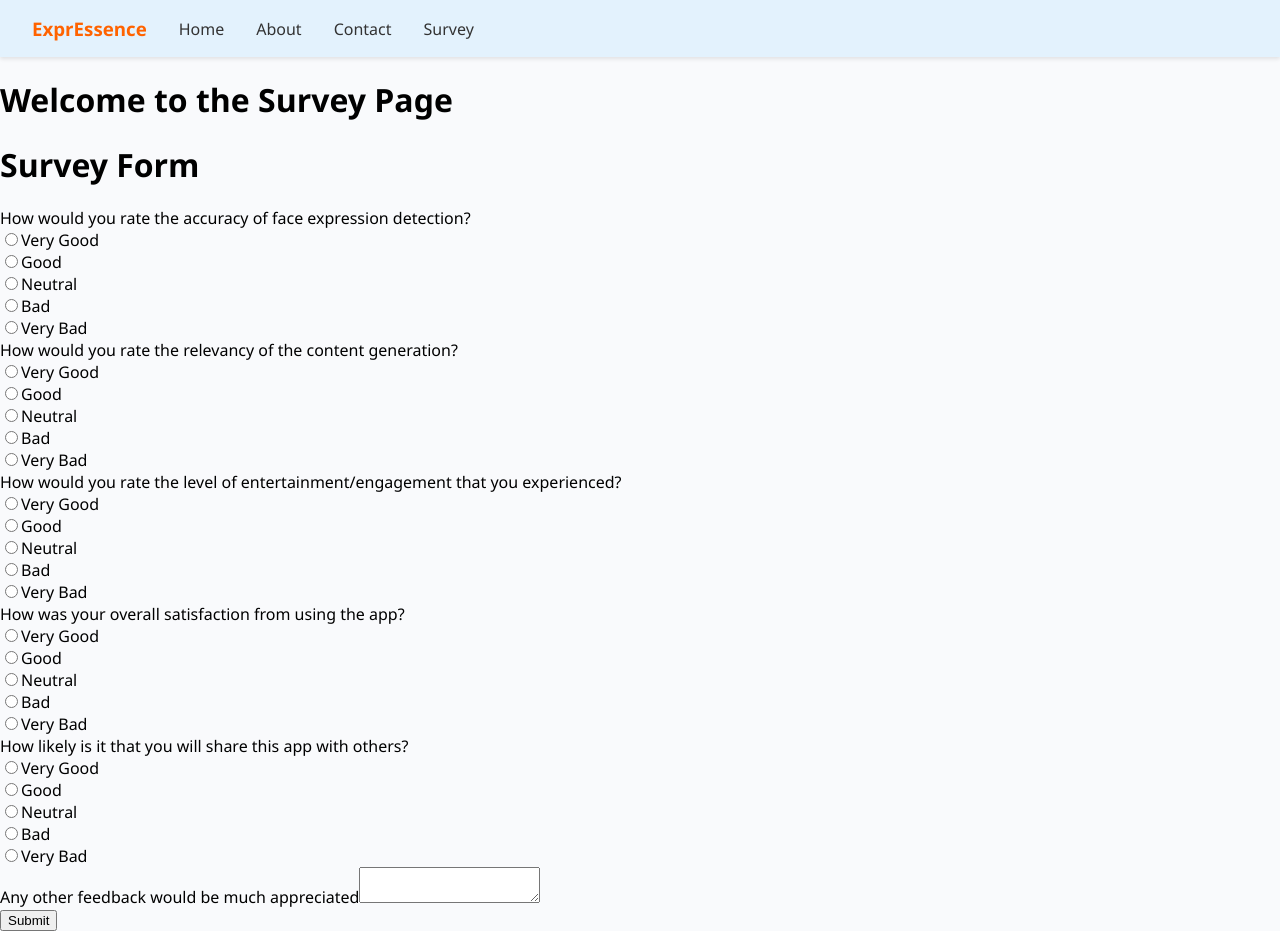
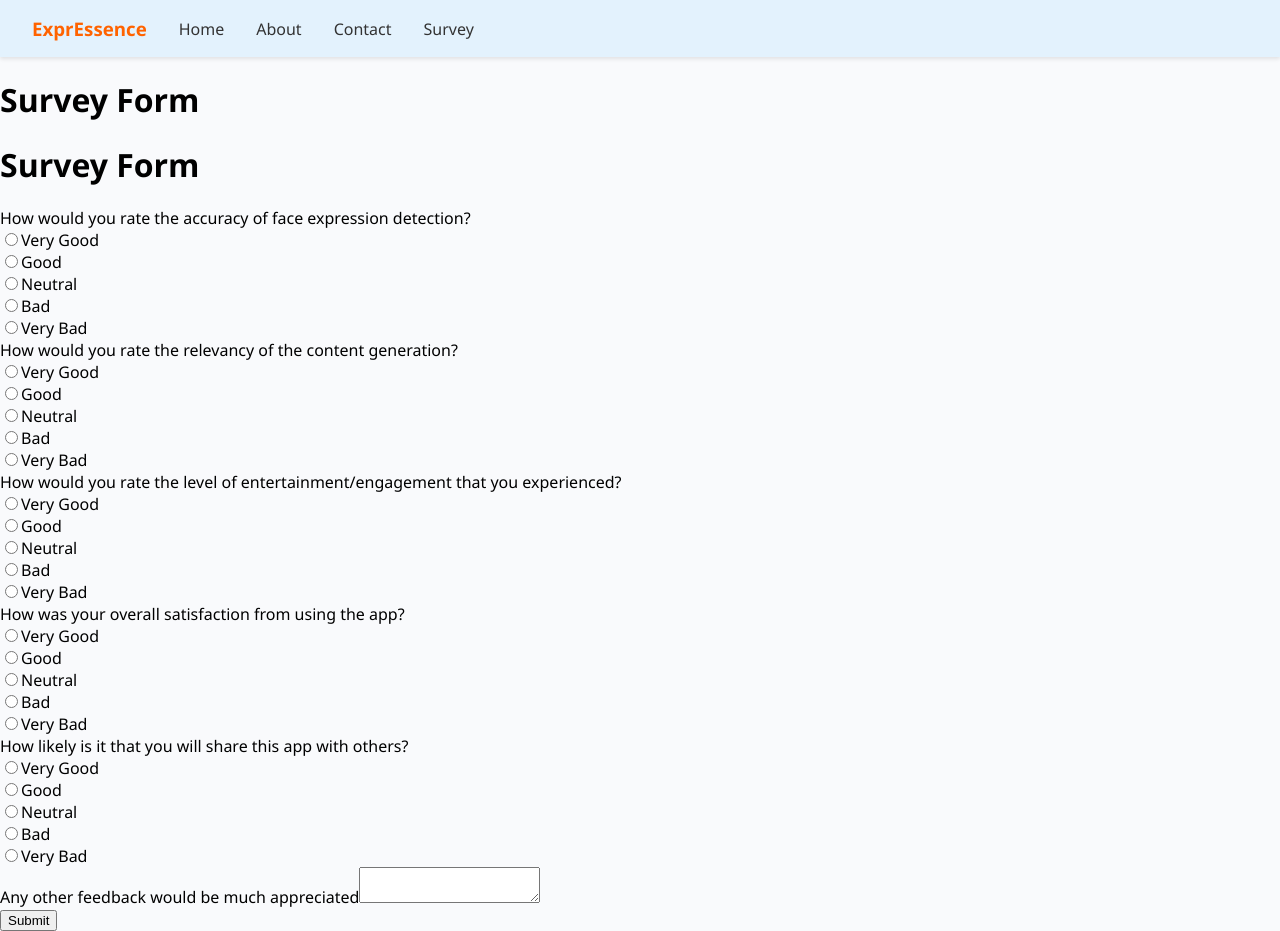
Before and after one commit to xCamelot2001/project-fea-webapp, a React (Create React App) app in the folder client/: page /survey in a window 1280 px wide. Built offline with nearby package versions, Linux system fonts and the light colour scheme.

Commit message:
Update survey page heading in Survey.js

```diff
--- a/client/src/pages/Survey.js
+++ b/client/src/pages/Survey.js
@@ -4,7 +4,7 @@ import SurveyFormat from '../features/Survey/SurveyFormat';
 function Survey() {
   return (
     <div>
-      <h1>Welcome to the Survey Page</h1>
+      <h1>Survey Form</h1>
       <SurveyFormat />
     </div>
   );
```
